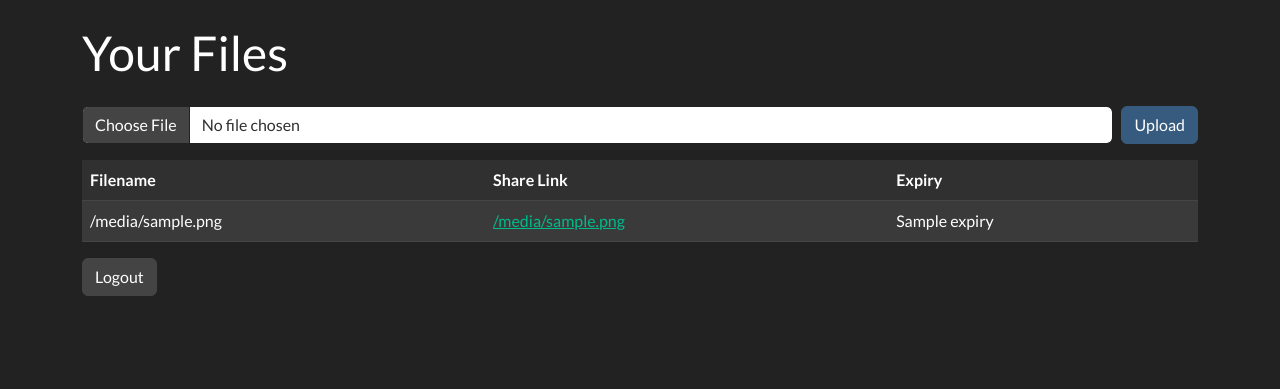
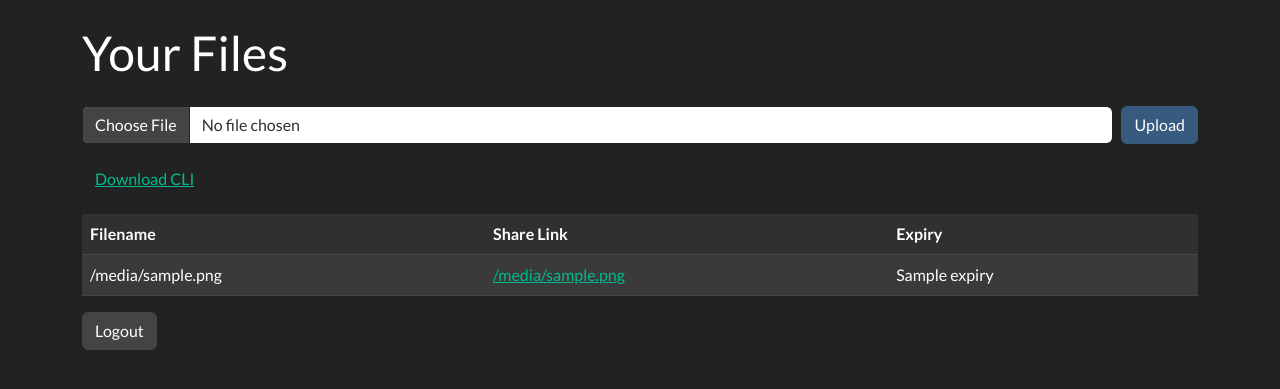
Before and after one commit to AsaTyr2018/DevTransfer, a FastAPI app: template server/templates/dashboard.html in a window 1280 px wide. Shown: the part 72-461 px from the top of the page. Run offline with FastAPI, Linux system fonts and the light colour scheme; the template is opened without the code that fills it: most values are stand-ins (such as "Sample title", 1, 10 or a date in 2020).

Commit message:
Add server endpoints for CLI updates

```diff
--- a/server.yml
+++ b/server.yml
@@ -10,3 +10,7 @@ admin_users:
 tokens:
   - name: example
     token: deadbeefdeadbeefdeadbeefdeadbeef
+
+cli:
+  version: "0.1.0"
+  binary_path: ./cli/devtrans
--- a/server/main.py
+++ b/server/main.py
@@ -8,7 +8,7 @@ from fastapi.security import (
     HTTPBearer,
     HTTPAuthorizationCredentials,
 )
-from fastapi.responses import HTMLResponse, FileResponse, RedirectResponse
+from fastapi.responses import HTMLResponse, FileResponse, RedirectResponse, Response
 from starlette.background import BackgroundTask
 from starlette.middleware.sessions import SessionMiddleware
 from fastapi.templating import Jinja2Templates
@@ -27,6 +27,8 @@ def load_config():
 
 
 config = load_config()
+CLI_VERSION = config.get("cli", {}).get("version", "0.0.0")
+CLI_BINARY = config.get("cli", {}).get("binary_path", "./devtrans")
 
 DEFAULT_ADMIN = {"username": "admin", "password": "secret"}
 DEFAULT_TOKEN = {"name": "example", "token": "deadbeefdeadbeefdeadbeefdeadbeef"}
@@ -508,3 +510,19 @@ async def dashboard_upload(
 async def token_logout(request: Request):
     request.session.pop("token", None)
     return RedirectResponse("/")
+
+
+@app.get("/cli/version")
+async def cli_version():
+    return Response(CLI_VERSION, media_type="text/plain")
+
+
+@app.get("/cli/devtrans")
+async def cli_binary():
+    if not os.path.exists(CLI_BINARY):
+        raise HTTPException(status_code=404, detail="CLI binary not found")
+    return FileResponse(
+        CLI_BINARY,
+        filename="devtrans",
+        media_type="application/octet-stream",
+    )
--- a/server/templates/dashboard.html
+++ b/server/templates/dashboard.html
@@ -5,6 +5,7 @@
   <input type="file" name="file" class="form-control me-2" required>
   <button class="btn btn-primary" type="submit">Upload</button>
 </form>
+<p><a class="btn btn-link" href="/cli/devtrans">Download CLI</a></p>
 <table class="table table-dark table-striped">
   <thead>
     <tr>
```
Also changed, not shown: docs/AdminGuide.md (+3 -1 lines), docs/UserGuide.md (+3 -1 lines), README.md, 1 other file.
